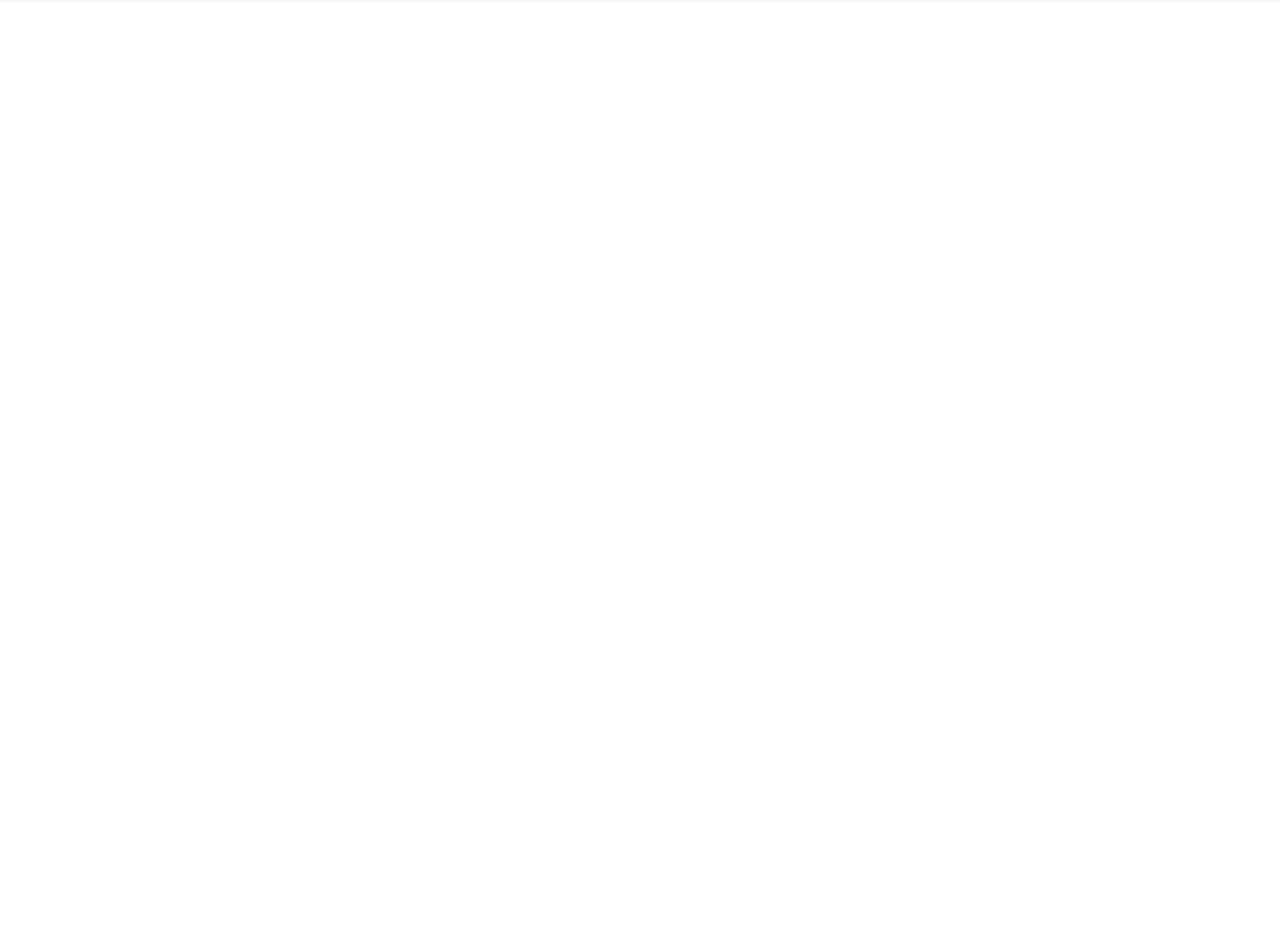
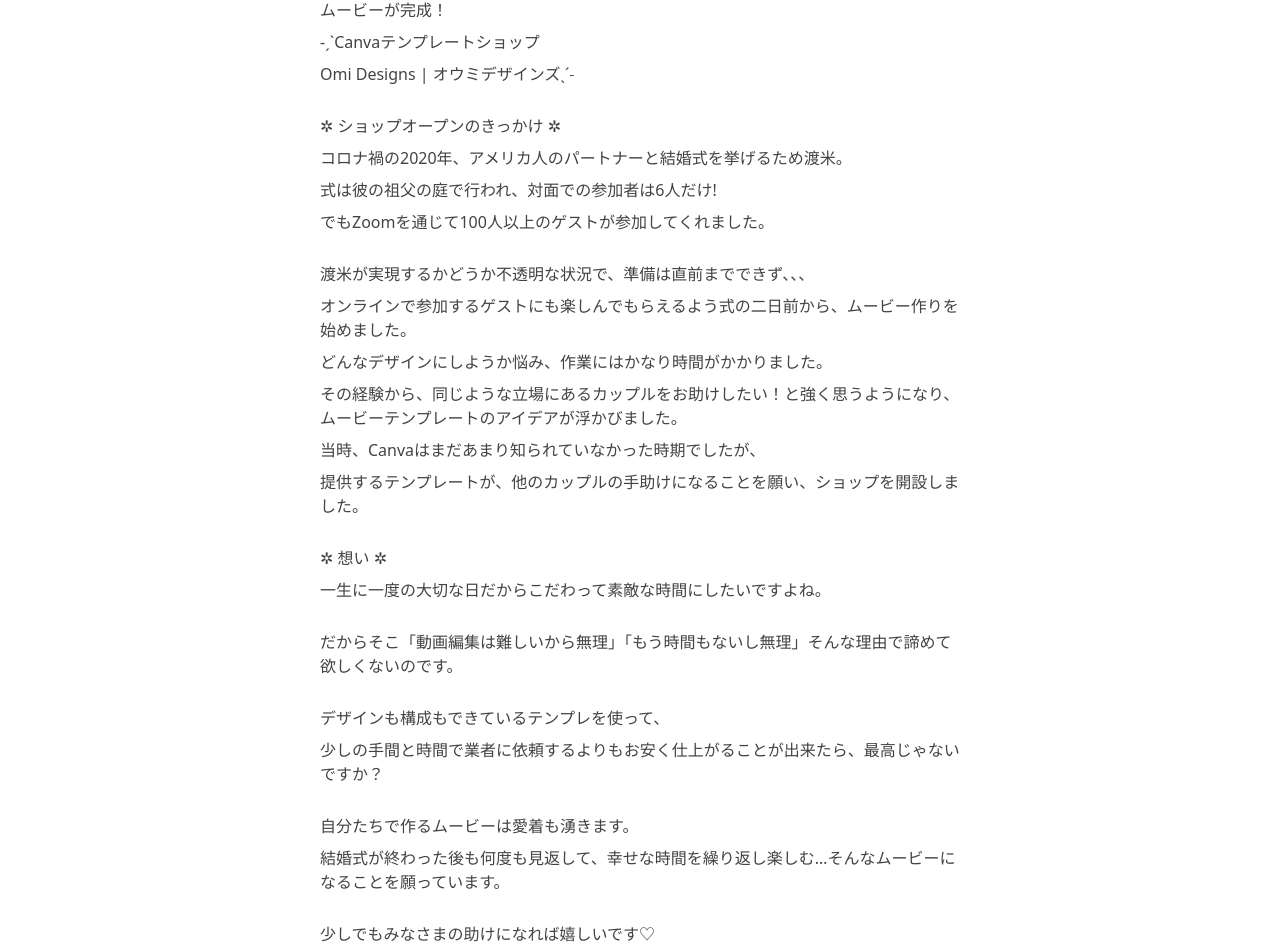
Before and after one commit to garrettomi/omidesigns-instructions, a React (Vite) app: page /about in a window 1280 px wide. Before the commit this address had no page. Shown: the part 214-1166 px from the top of the page. Before the commit the page ends 800 px from the top, so only its background shows below. Built offline with nearby package versions, Linux system fonts and the light colour scheme; a web font is replaced by a local one.

Commit message:
Feat: Implement About page

```diff
--- a/src/main.jsx
+++ b/src/main.jsx
@@ -21,11 +21,17 @@
 import Footer from './components/layout/Footer.jsx';
 
 import './index.css'
+import About from './pages/About.jsx';
 
 const router = createBrowserRouter([
   {
     path: "/",
     element: <Home />,
+    errorElement: <Error />,
+  },
+  {
+    path: "/about",
+    element: <About />,
     errorElement: <Error />,
   },
   {
--- a/src/pages/About.jsx
+++ b/src/pages/About.jsx
@@ -0,0 +1,98 @@
+export default function About() {
+    return (
+        <section className="page-gutters page-format text-[#434343] text-sm">
+            <div className="mt-5 mb-10">
+                <h2 className="text-4xl text-black text-center uppercase tracking-widest">About</h2>
+            </div>
+            <div className="my-5">
+                <p>
+                    PC / iPhone 写真とコメントを入れるだけで
+                </p>
+                <p>
+                    ムービーが完成！
+                </p>
+                <p>
+                    -ˏ`Canvaテンプレートショップ
+                </p>
+                <p>
+                    Omi Designs | オウミデザインズˎˊ˗
+                </p>
+            </div>
+
+            <div className="my-5">
+                <p>
+                    ✲ ショップオープンのきっかけ ✲
+                </p>
+                <p>
+                    コロナ禍の2020年、アメリカ人のパートナーと結婚式を挙げるため渡米。
+                </p>
+                <p>
+                    式は彼の祖父の庭で行われ、対面での参加者は6人だけ!
+                </p>
+                <p>
+                    でもZoomを通じて100人以上のゲストが参加してくれました。
+                </p>
+            </div>
+
+            <div className="my-5">
+                <p>
+                渡米が実現するかどうか不透明な状況で、準備は直前までできず、、、
+                </p>
+                <p>
+                オンラインで参加するゲストにも楽しんでもらえるよう式の二日前から、ムービー作りを始めました。
+                </p>
+                <p>
+                どんなデザインにしようか悩み、作業にはかなり時間がかかりました。
+                </p>
+                <p>
+                その経験から、同じような立場にあるカップルをお助けしたい！と強く思うようになり、ムービーテンプレートのアイデアが浮かびました。
+                </p>
+                <p>
+                当時、Canvaはまだあまり知られていなかった時期でしたが、
+                </p>
+                <p>
+                提供するテンプレートが、他のカップルの手助けになることを願い、ショップを開設しました。
+                </p>
+            </div>
+
+            <div className="my-5">
+                <p>
+                ✲ 想い ✲
+                </p>
+                <p>
+                一生に一度の大切な日だからこだわって素敵な時間にしたいですよね。
+                </p>
+            </div>
+
+            <div className="my-5">
+            <p>
+            だからそこ「動画編集は難しいから無理」「もう時間もないし無理」そんな理由で諦めて欲しくないのです。
+            </p>
+            </div>
+
+            <div className="my-5">
+                <p>
+                デザインも構成もできているテンプレを使って、
+                </p>
+                <p>
+                少しの手間と時間で業者に依頼するよりもお安く仕上がることが出来たら、最高じゃないですか？
+                </p>
+            </div>
+
+            <div className="my-5">
+                <p>
+                    自分たちで作るムービーは愛着も湧きます。
+                </p>
+                <p>
+                    結婚式が終わった後も何度も見返して、幸せな時間を繰り返し楽しむ…そんなムービーになることを願っています。
+                </p>
+            </div>
+
+            <div className="my-5">
+                <p>
+                少しでもみなさまの助けになれば嬉しいです♡
+                </p>
+            </div>
+        </section>
+    );
+};
```
